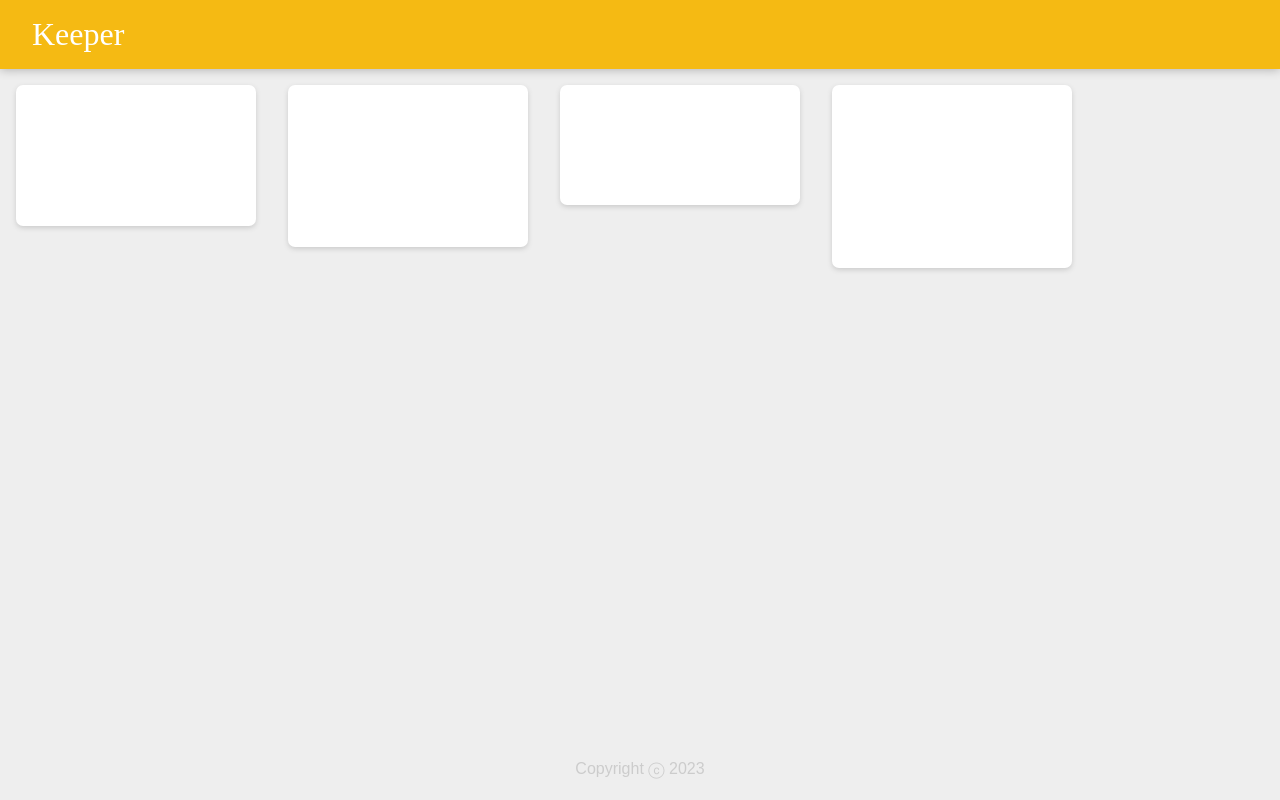
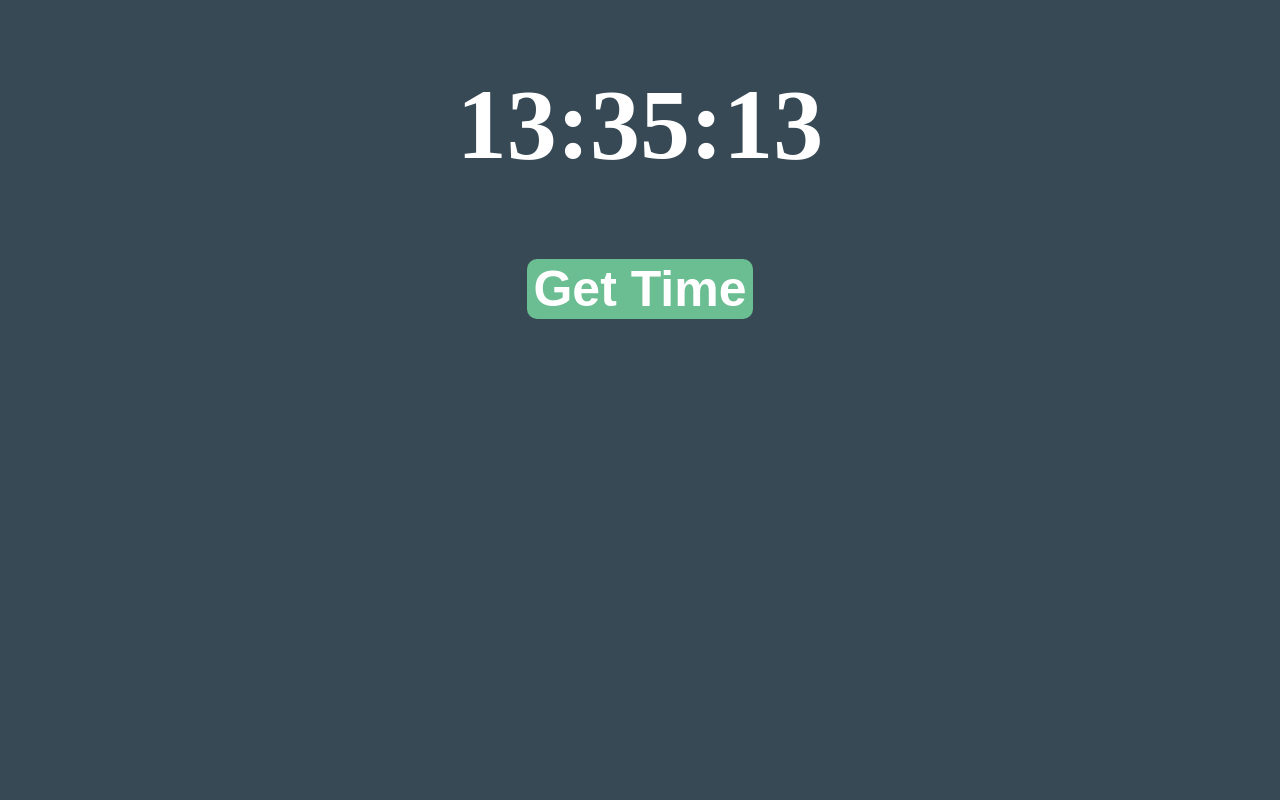
Before and after one commit to Abhilash4597/Javascript, a React (Vite) app in the folder React notes/: page / in a window 1280 px wide. Built offline with nearby package versions, Linux system fonts and the light colour scheme.

Commit message:
watch using useState with refresh btn

```diff
--- a/React notes/src/App.jsx
+++ b/React notes/src/App.jsx
@@ -1,18 +1,18 @@
 import React from 'react';
-import './Form.css'
-import './keeper.css';
-import Header from './Keeper-App/Header';
-import Footer from './Keeper-App/Footer';
-import Note from './Keeper-App/Note';
-import data from './Keeper-App/Data';
+// import Header from './Keeper-App/Header';
+// import Footer from './Keeper-App/Footer';
+// import Note from './Keeper-App/Note';
+// import data from './Keeper-App/Data';
+import CurrentTime from './useState-Practice/CurrentTime';
 
 function App() {
 
   return (
     <>
-      <Header />
+      {/* <Header />
       <Note data={ data } />
-      <Footer />
+      <Footer /> */}
+      <CurrentTime />
     </>
   );
 }
--- a/React notes/src/Conditional-rendering/Login.jsx
+++ b/React notes/src/Conditional-rendering/Login.jsx
@@ -1,4 +1,5 @@
 import React from 'react'
+import '../Conditional.css'
 
 export default function Login() {
   return (
--- a/React notes/src/Conditional-rendering/Register.jsx
+++ b/React notes/src/Conditional-rendering/Register.jsx
@@ -1,4 +1,5 @@
 import React from 'react'
+import '../Conditional.css';
 
 export default function Register() {
   return (
--- a/React notes/src/Keeper-App/Footer.jsx
+++ b/React notes/src/Keeper-App/Footer.jsx
@@ -1,4 +1,5 @@
 import React from 'react'
+import '../keeper.css';
 
 export default function Footer() {
   const year = new Date().getFullYear();
--- a/React notes/src/Keeper-App/Header.jsx
+++ b/React notes/src/Keeper-App/Header.jsx
@@ -1,4 +1,5 @@
 import React from 'react'
+import '../keeper.css';
 
 export default function Header() {
   return (
--- a/React notes/src/Keeper-App/Note.jsx
+++ b/React notes/src/Keeper-App/Note.jsx
@@ -1,4 +1,5 @@
 import React from 'react';
+import '../keeper.css';
 
 export default function Note({ data }) {
   return (
--- /dev/null
+++ b/React notes/src/useState-Practice/CurrentTime.jsx
@@ -0,0 +1,32 @@
+import React, { useState } from 'react';
+import '../useState.css';
+
+export default function CurrentTime() {
+  let newTime = new Date();
+  let curTime =
+    newTime.getHours() +
+    ':' +
+    newTime.getMinutes() +
+    ':' +
+    newTime.getSeconds();
+
+  const [time, setTime] = useState(curTime);
+
+  const refreshTime = () => {
+    let updateTime = new Date();
+    let newUpdateTime =
+      updateTime.getHours() +
+      ':' +
+      updateTime.getMinutes() +
+      ':' +
+      updateTime.getSeconds();
+    setTime(newUpdateTime);
+  };
+
+  return (
+    <div className="container">
+      <h1>{time}</h1>
+      <button onClick={refreshTime}>Get Time</button>
+    </div>
+  );
+}
--- /dev/null
+++ b/React notes/src/useState.css
@@ -0,0 +1,24 @@
+body {
+  font-family: cursive;
+  color: #fff;
+  margin: 0 auto;
+  background-color: #374954;
+  text-align: center;
+}
+
+h1 {
+  font-size: 100px;
+}
+
+button {
+  display: inline;
+  background-color: #6bbe92;
+  border: 0;
+  border-radius: 10px;
+  box-shadow: 5px;
+  margin: 10px;
+  text-align: center;
+  color: #fff;
+  font-weight: bold;
+  font-size: 50px;
+}
```
Also changed, not shown: React notes/src/Conditional.css (renamed from React notes/src/Form.css).
